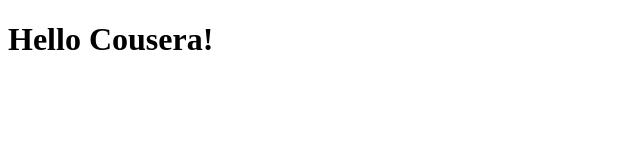
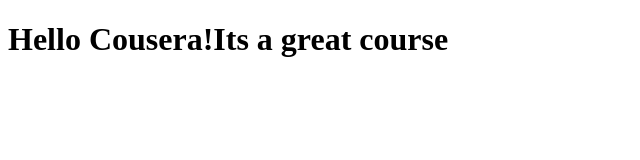
Before and after one commit to DownloadsMovies/Coursera-test, a plain HTML site: page site/index.html in a window 1280 px wide. Shown: the whole page, without its empty margins (0-640 px from the left). Drawn offline with Linux system fonts and the light colour scheme.

Commit message:
Small addition to our page content.

```diff
--- a/site/index.html
+++ b/site/index.html
@@ -6,6 +6,6 @@
 	<title>Hello Coursera!</title>
 </head>
 <body>
-<h1>Hello Cousera!</h1>
+<h1>Hello Cousera!Its a great course</h1>
 </body>
 </html>
```
